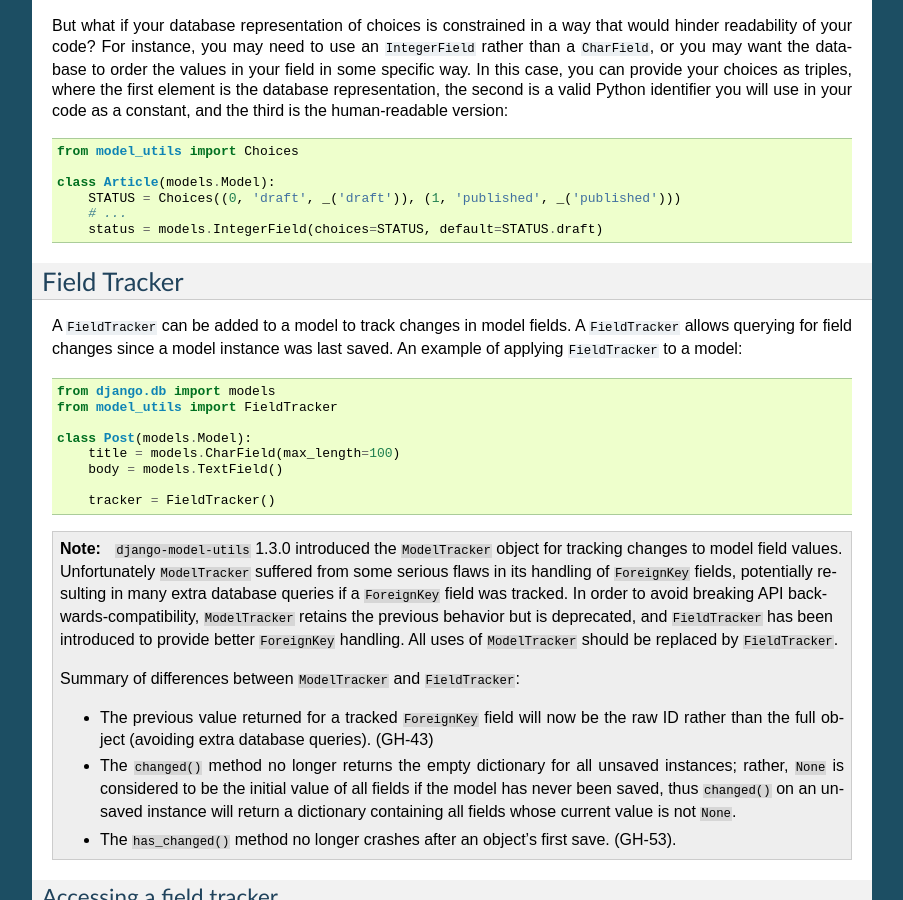
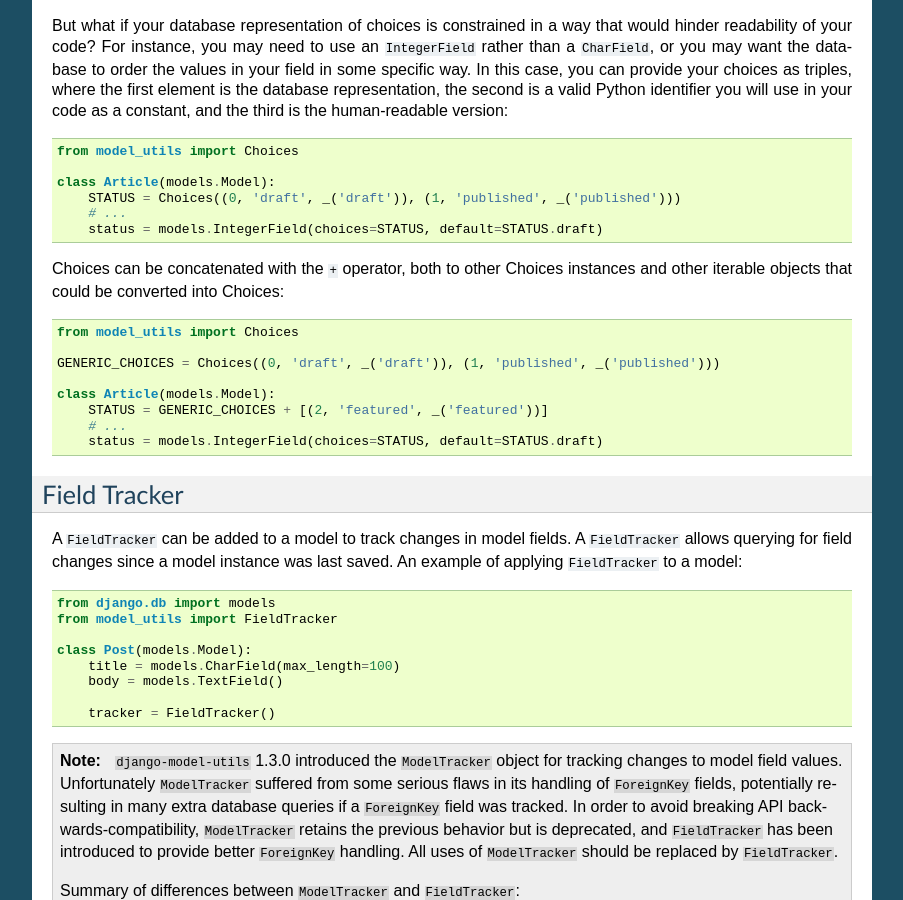
Before and after one commit to jazzband/django-model-utils, a Sphinx documentation site: the page built from docs/utilities.rst, in a window 1280 px wide and 900 px high, scrolled down 555 px. Shown: the whole window, without its empty margins (198-1101 px from the left). Built offline with Sphinx 7.4.7, drawn with Linux system fonts in a browser that asks for light colours.

Commit message:
Moved documentation for Choices field to the right place

```diff
--- a/docs/utilities.rst
+++ b/docs/utilities.rst
@@ -52,6 +52,20 @@
 
     class Article(models.Model):
         STATUS = Choices((0, 'draft', _('draft')), (1, 'published', _('published')))
+        # ...
+        status = models.IntegerField(choices=STATUS, default=STATUS.draft)
+
+Choices can be concatenated with the ``+`` operator, both to other Choices
+instances and other iterable objects that could be converted into Choices:
+
+.. code-block:: python
+
+    from model_utils import Choices
+
+    GENERIC_CHOICES = Choices((0, 'draft', _('draft')), (1, 'published', _('published')))
+
+    class Article(models.Model):
+        STATUS = GENERIC_CHOICES + [(2, 'featured', _('featured'))]
         # ...
         status = models.IntegerField(choices=STATUS, default=STATUS.draft)
 
```
